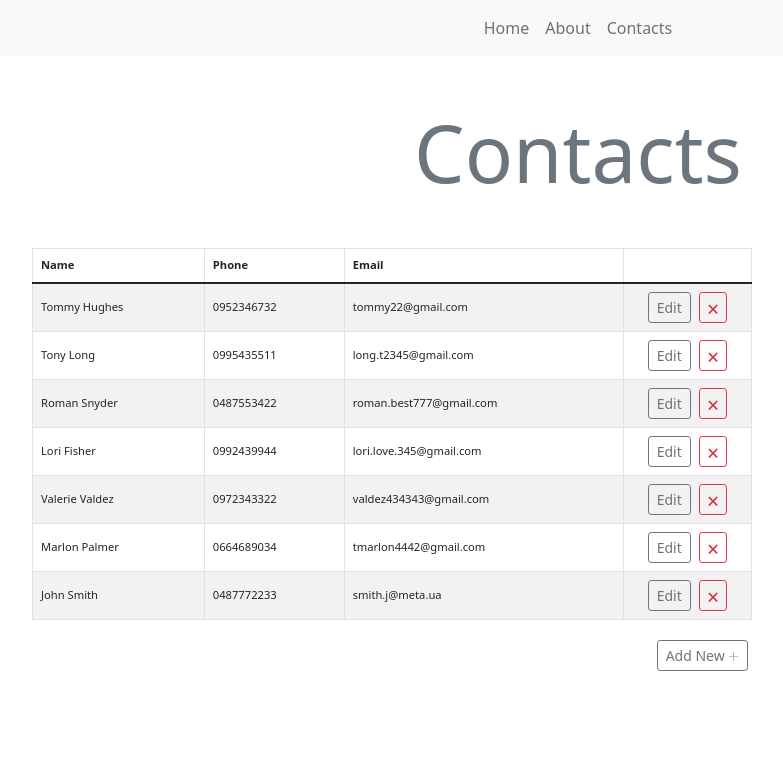
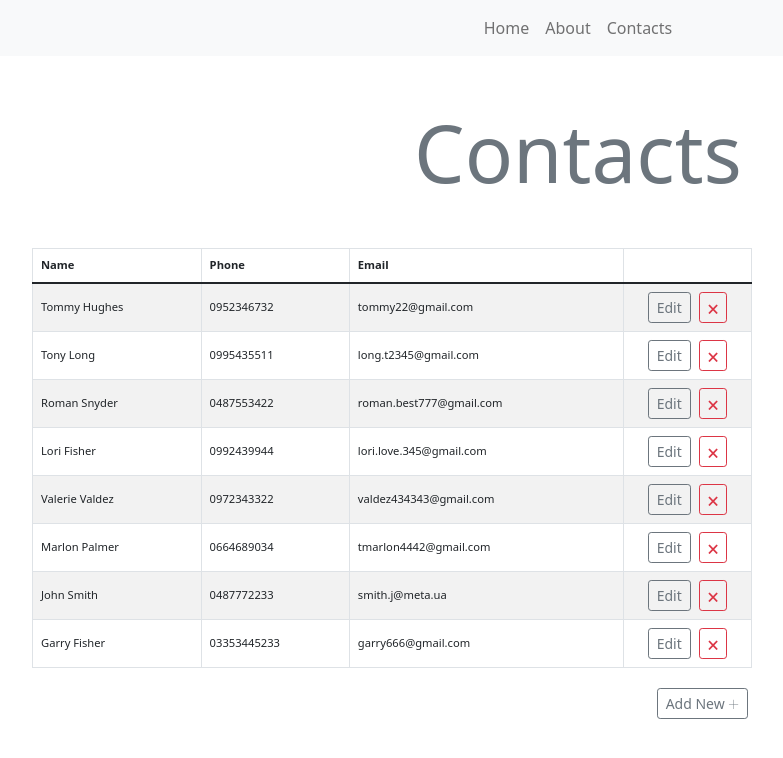
Before and after one commit to constantine-design/contacts, a React (Create React App) app: page /contacts in a window 1280 px wide. Shown: the top 758 px of the page, without its empty margins (62-845 px from the left). Built offline with nearby package versions, Linux system fonts and the light colour scheme; data requests are answered from the project's data file.

Commit message:
Minor fixes

```diff
--- a/db.json
+++ b/db.json
@@ -41,6 +41,12 @@
       "phone": "0487772233",
       "email": "smith.j@meta.ua",
       "id": 8
+    },
+    {
+      "name": "Garry Fisher",
+      "phone": "03353445233",
+      "email": "garry666@gmail.com",
+      "id": 9
     }
   ]
 }
--- a/src/components/Table.js
+++ b/src/components/Table.js
@@ -22,6 +22,7 @@ export default function Table(props) {
                 contact={contact}
                 deleteContact={props.deleteContact}
                 writeForm={props.writeForm}
+                cleanForm={props.cleanForm}
               />
             )}
           </tbody>
--- a/src/components/TableRow.js
+++ b/src/components/TableRow.js
@@ -15,7 +15,10 @@ export default function TableRow(props) {
         <SimpleButton
           isRed
           name="🗙"
-          onClick={()=>props.deleteContact(props.contact.id)}
+          onClick={()=> {
+            props.deleteContact(props.contact.id);
+            props.cleanForm();
+          }}
         />
       </td>
     </tr>
--- a/src/pages/Contacts.js
+++ b/src/pages/Contacts.js
@@ -21,6 +21,7 @@ function Contacts(props) {
             deleteContact={props.deleteContact}
             updateContact={props.updateContact}
             writeForm={props.writeForm}
+            cleanForm={props.cleanForm}
           />
         </div>
         <div className="col-sm-8 col-lg-4 mb-3">
```
